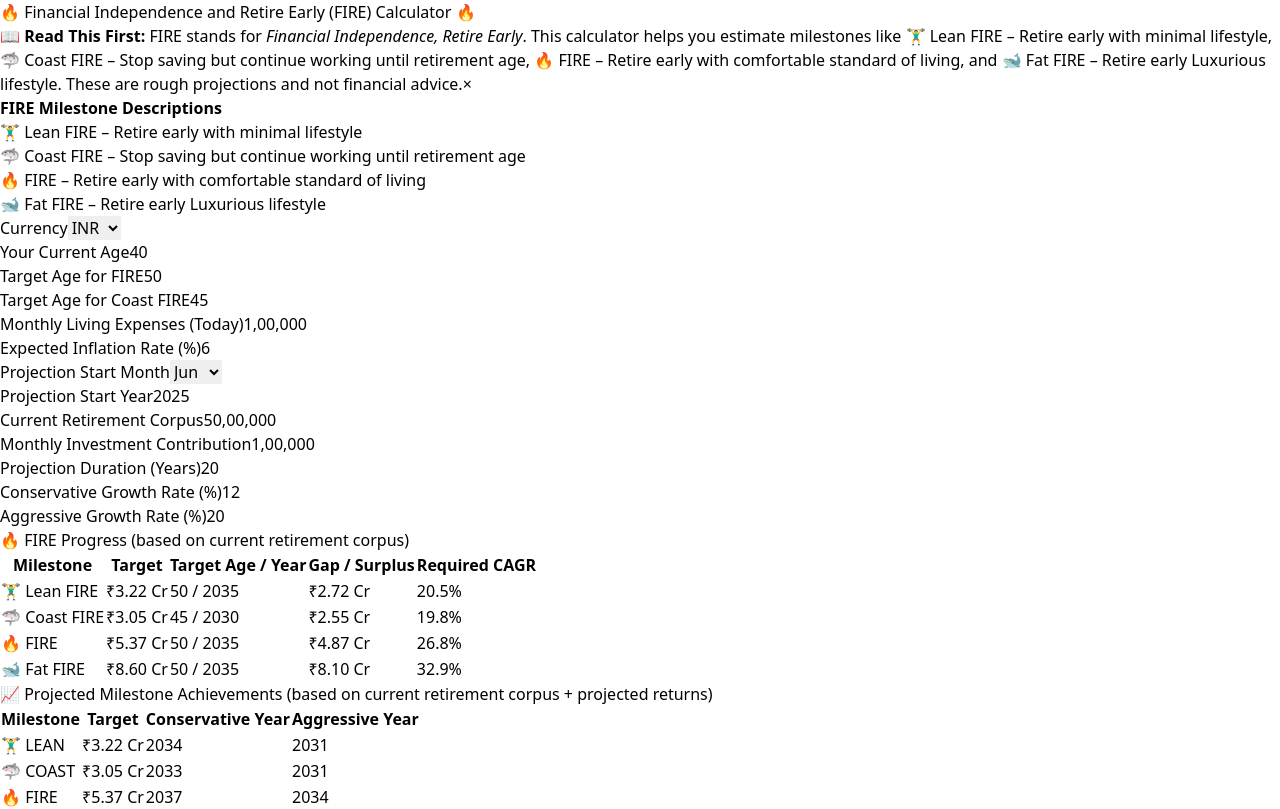
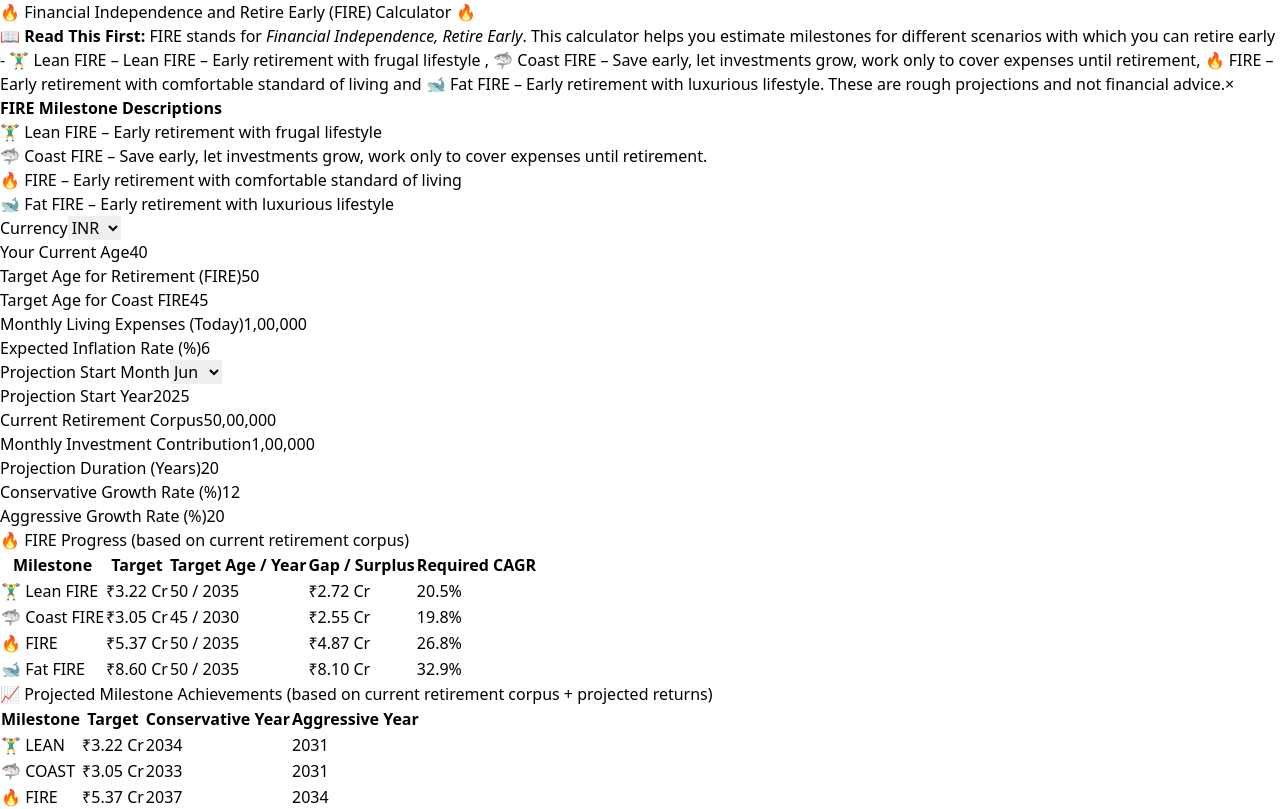
Before and after one commit to TheBeggarBowl/fire-tracker, a React (Vite) app: page / in a window 1280 px wide. Shown: the top 809 px of the page. Built offline with nearby package versions, Linux system fonts and the light colour scheme.

Commit message:
Update App.jsx

```diff
--- a/src/App.jsx
+++ b/src/App.jsx
@@ -6,7 +6,7 @@ const fireIcons = { lean:"🏋️‍♂️", coast:"🦈", fire:"🔥", fat:"
 const labelMap = {
   currency: "Currency",
   currentAge: "Your Current Age",
-  desiredFIREAge: "Target Age for FIRE",
+  desiredFIREAge: "Target Age for Retirement (FIRE)",
   desiredCoastAge: "Target Age for Coast FIRE",
   monthlyExpense: "Monthly Living Expenses (Today)",
   inflation: "Expected Inflation Rate (%)",
@@ -69,7 +69,7 @@ export default function App() {
   useEffect(() => {
     alert(
 `📢 Disclaimer:
-This tool offers rough projections and not guarantees - Use it at your own discretion. The creator is not responsible for any anomalies.
+This tool offers rough projections and no guaranteed returns - Use it at your own discretion. The creator is not responsible for any anomalies.
 Good luck on your FIRE journey! 🔥`
     );
   }, []);
@@ -170,7 +170,7 @@ Good luck on your FIRE journey! 🔥`
 
       {showIntro && (
         <div className="bg-yellow-100 border-l-4 border-yellow-500 text-yellow-900 p-4 rounded relative text-sm">
-          <strong>📖 Read This First:</strong> FIRE stands for <em>Financial Independence, Retire Early</em>. This calculator helps you estimate milestones like 🏋️‍♂️ Lean FIRE – Retire early with minimal lifestyle, 🦈 Coast FIRE – Stop saving but continue working until retirement age, 🔥 FIRE – Retire early with comfortable standard of living, and 🐋 Fat FIRE – Retire early Luxurious lifestyle. These are rough projections and not financial advice.
+          <strong>📖 Read This First:</strong> FIRE stands for <em>Financial Independence, Retire Early</em>. This calculator helps you estimate milestones for different scenarios with which you can retire early - 🏋️‍♂️ Lean FIRE – Lean FIRE – Early retirement with frugal lifestyle , 🦈 Coast FIRE – Save early, let investments grow, work only to cover expenses until retirement, 🔥 FIRE – Early retirement with comfortable standard of living and 🐋 Fat FIRE – Early retirement with luxurious lifestyle. These are rough projections and not financial advice.
           <button
             className="absolute top-1 right-2 text-xl text-yellow-700 hover:text-yellow-900"
             onClick={() => setShowIntro(false)}
@@ -184,10 +184,10 @@ Good luck on your FIRE journey! 🔥`
       <div className="bg-blue-50 border border-blue-200 p-4 rounded text-sm">
         <strong>FIRE Milestone Descriptions</strong>
         <ul className="ml-6 list-disc mt-2">
-          <li>🏋️‍♂️ Lean FIRE – Retire early with minimal lifestyle</li>
-          <li>🦈 Coast FIRE – Stop saving but continue working until retirement age</li>
-          <li>🔥 FIRE – Retire early with comfortable standard of living</li>
-          <li>🐋 Fat FIRE – Retire early Luxurious lifestyle</li>
+          <li>🏋️‍♂️ Lean FIRE – Early retirement with frugal lifestyle </li>
+          <li>🦈 Coast FIRE – Save early, let investments grow, work only to cover expenses until retirement.</li>
+          <li>🔥 FIRE – Early retirement with comfortable standard of living</li>
+          <li>🐋 Fat FIRE – Early retirement with luxurious lifestyle</li>
         </ul>
       </div>
 
```
